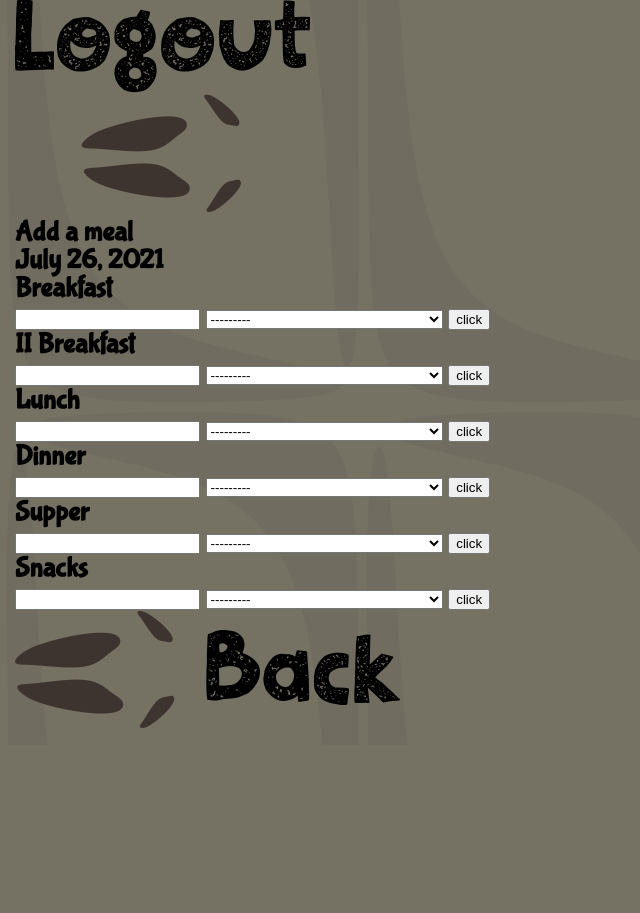
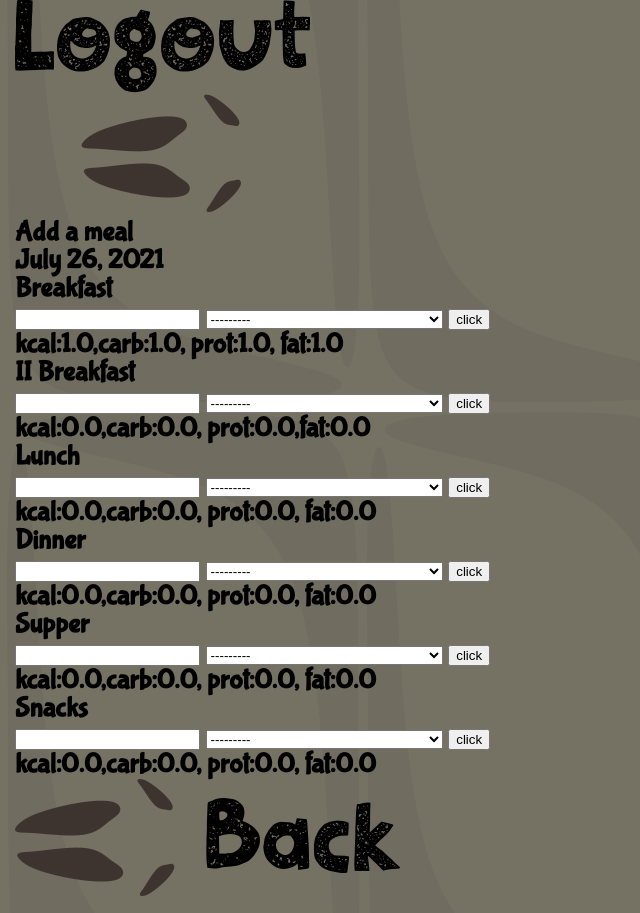
Before and after one commit to Mairon88/WildCalo, a Django app: page /meals/ in a window 1280 px wide. Shown: the part 229-1142 px from the top of the page, without its empty margins (0-640 px from the left). Before the commit the page ends 957 px from the top, so only its background shows below. Run offline with Django 3.2, Linux system fonts and the light colour scheme; a user stored in the database is signed in; tables that the repository leaves empty hold one stand-in row (values such as "Sample post"); some web fonts are replaced.

Commit message:
summing meal calories

```diff
--- a/wildcalo/calccalo/admin.py
+++ b/wildcalo/calccalo/admin.py
@@ -4,13 +4,13 @@ from .models import Profile, Meals, Products, MealsProducts, UserProducts
 
 @admin.register(Profile)
 class ProfileAdmin(admin.ModelAdmin):
-    list_display = ('user', 'gender', 'age', 'weight', 'height', 'physical_activity', 'new_weight', 'time')
+    list_display = ('user', 'gender', 'age', 'weight', 'height', 'physical_activity', 'new_weight', 'time', 'kcal', 'carb', 'prot', 'fat')
     list_filter = ('gender', 'physical_activity', 'time')
 
 
 @admin.register(Meals)
 class MealsAdmin(admin.ModelAdmin):
-    list_display = ('person', 'name', 'kcal', 'prot', 'carb', 'fat')
+    list_display = ('person', 'name', 'kcal', 'carb', 'prot', 'fat')
 
 @admin.register(Products)
 class MealsProductsAdmin(admin.ModelAdmin):
--- a/wildcalo/calccalo/models.py
+++ b/wildcalo/calccalo/models.py
@@ -42,10 +42,10 @@ class Profile(models.Model):
     deficit = models.IntegerField(null=True, blank=True)
     daily_calory_limit = models.IntegerField(null=True, blank=True, default=0)
 
-    kcal = models.IntegerField(null=True, blank=True)
-    prot = models.IntegerField(null=True, blank=True)
-    carb = models.IntegerField(null=True, blank=True)
-    fat = models.IntegerField(null=True, blank=True)
+    kcal = models.IntegerField(null=True, blank=True, default=0)
+    prot = models.IntegerField(null=True, blank=True, default=0)
+    carb = models.IntegerField(null=True, blank=True, default=0)
+    fat = models.IntegerField(null=True, blank=True, default=0)
     limit_kcal = models.IntegerField(null=True, blank=True)
     limit_prot = models.IntegerField(null=True, blank=True)
     limit_carb = models.IntegerField(null=True, blank=True)
--- a/wildcalo/calccalo/templates/account/meals.html
+++ b/wildcalo/calccalo/templates/account/meals.html
@@ -12,6 +12,7 @@
                 {{ breakfast_form.productb }}
                 {% csrf_token %}
                 <input type="submit" value="click">
+                <p>kcal:{{breakfast_kcal}},carb:{{breakfast_carb}}, prot:{{breakfast_prot}}, fat:{{breakfast_fat}}</p>
             </form>
             <p>II Breakfast</p>
             <form action="." method="get">
@@ -19,6 +20,7 @@
                 {{ breakfast2_form.productb2 }}
                 {% csrf_token %}
                 <input type="submit" value="click">
+                <p>kcal:{{breakfast_2_kcal}},carb:{{breakfast_2_carb}}, prot:{{breakfast_2_prot}},fat:{{breakfast_2_fat}}</p>
             </form>
             <p>Lunch</p>
             <form action="." method="get">
@@ -26,6 +28,7 @@
                 {{ lunch_form.productl }}
                 {% csrf_token %}
                 <input type="submit" value="click">
+                <p>kcal:{{lunch_kcal}},carb:{{lunch_carb}}, prot:{{lunch_prot}}, fat:{{lunch_fat}}</p>
             </form>
             <p>Dinner</p>
             <form action="." method="get">
@@ -33,6 +36,7 @@
                 {{ dinner_form.productd }}
                 {% csrf_token %}
                 <input type="submit" value="click">
+                <p>kcal:{{dinner_kcal}},carb:{{dinner_carb}}, prot:{{dinner_prot}}, fat:{{dinner_fat}}</p>
             </form>
             <p>Supper</p>
             <form action="." method="get">
@@ -40,6 +44,7 @@
                 {{ supper_form.productsu }}
                 {% csrf_token %}
                 <input type="submit" value="click">
+                <p>kcal:{{supper_kcal}},carb:{{supper_carb}}, prot:{{supper_prot}}, fat:{{supper_fat}}</p>
             </form>
             <p>Snacks</p>
             <form action="." method="get">
@@ -47,6 +52,7 @@
                 {{ snacks_form.productsn }}
                 {% csrf_token %}
                 <input type="submit" value="click">
+                <p>kcal:{{snacks_kcal}},carb:{{snacks_carb}}, prot:{{snacks_prot}}, fat:{{snacks_fat}}</p>
             </form>
         {% endif %}
         <div class="back_save">
--- a/wildcalo/calccalo/views.py
+++ b/wildcalo/calccalo/views.py
@@ -22,6 +22,22 @@ def dashboard(request):
 
     days = request.user.profile.time
 
+    profile = request.user.profile
+
+    profile.kcal = 0
+    profile.prot = 0
+    profile.carb = 0
+    profile.fat = 0
+    profile.save()
+
+    for i in Meals.objects.filter(person=profile.id):
+        profile.kcal += i.kcal
+        profile.prot += i.prot
+        profile.carb += i.carb
+        profile.fat += i.fat
+        profile.save()
+
+
     return render(request,
                   'account/dashboard.html',
                   {'section': 'dashboard',
@@ -30,6 +46,11 @@ def dashboard(request):
                    'limit_prot': request.user.profile.limit_prot,
                    'limit_fat': request.user.profile.limit_fat,
                    'daily_calory_limit':request.user.profile.daily_calory_limit,
+                   'kcal': profile.kcal,
+                   'prot': profile.prot,
+                   'carb': profile.carb,
+                   'fat': profile.fat,
+
                    })
 
 def register(request):
@@ -114,20 +135,23 @@ def meals(request):
              (lunch_form, 'lunch','weightl', 'productl'), (dinner_form, 'dinner','weightd', 'productd'),
              (supper_form,'supper','weightsu', 'productsu'), (snacks_form, 'snacks','weightsn', 'productsn')]
 
+
+
+
     for form in forms: # this loop allows to shorten code
         if form[0].is_valid():
             weight = int(request.GET[form[2]])
             product_id = request.GET[form[3]]
             obj = Products.objects.get(pk=product_id)
             meal_id = Meals.objects.get(person=profile, name=form[1])
-            print(meal_id)
+
             weight_to_add = weight
             product_name_to_add = obj.name
-            kcal_to_add = round((weight / 100)*obj.kcal,1)
+            kcal_to_add = round((weight / 100) * obj.kcal,1)
             prot_to_add = round((weight / 100) * obj.prot, 1)
             carb_to_add = round((weight / 100) * obj.carb, 1)
             fat_to_add = round((weight / 100) * obj.fat, 1)
-            print(f"Dodam wartosci odzywcze do {meal_id}")
+
             meal_id.kcal +=  kcal_to_add
             meal_id.prot += prot_to_add
             meal_id.carb += carb_to_add
@@ -135,23 +159,60 @@ def meals(request):
             meal_id.save()
 
 
-            # MealsProducts.objects.create(weight=weight_to_add, name=product_name_to_add, kcal=kcal_to_add,
-            #                              prot=prot_to_add, carb=carb_to_add, fat=fat_to_add,
-            #                              meal_id=meal_id.id)
 
+            # dodać do konkretnego posilku ale i do ogolnego kcal uzytkownika
+            # suma kalorii itd zawsze powinna byc obliczana w czasie rzecyzwistym
+            # ze wszystkich posiklow. Bo jak trzeba bedzie cos usunac to wtedy wystarycz usunac produkt i juz
+            # nie mozna zapisywac wyniku do... bo pozniej ciezko bedzie to po
+
+            MealsProducts.objects.create(weight=weight_to_add, name=product_name_to_add, kcal=kcal_to_add,
+                                         prot=prot_to_add, carb=carb_to_add, fat=fat_to_add, meal_id=meal_id.id)
 
             return HttpResponseRedirect(request.path_info)
 
-    #
-    # if breakfast_form.is_valid():
-    #     weight = int(request.GET['weight'])
-    #     product_id = request.GET['product']
-    #     obj = Products.objects.get(pk=product_id)
-    #     print(weight, obj)
-    #     product_to_save = [weight, obj.name, round((weight/100)*obj.kcal,1), round((weight/100)*obj.prot,1),
-    #                        round((weight/100)*obj.carb,1), round((weight/100)*obj.fat,1)]
-    #     MealsProducts.objects.create(weight=1000.0,name='Sraka', kcal=233.0, prot=233.0, carb=233.0, fat=233.0, meal_id=2)
-    #     return HttpResponseRedirect(request.path_info)
+    for meal in Meals.objects.filter(person=profile):
+        meal.kcal = 0
+        meal.carb = 0
+        meal.prot = 0
+        meal.fat = 0
+        meal.save()
+        for product in MealsProducts.objects.filter(meal=meal):
+            meal.kcal += product.kcal
+            meal.carb += product.carb
+            meal.prot += product.prot
+            meal.fat += product.fat
+            meal.save()
+
+    breakfast_kcal = Meals.objects.get(person=profile, name='breakfast').kcal
+    breakfast_carb = Meals.objects.get(person=profile, name='breakfast').carb
+    breakfast_prot = Meals.objects.get(person=profile, name='breakfast').prot
+    breakfast_fat = Meals.objects.get(person=profile, name='breakfast').fat
+
+    breakfast_2_kcal = Meals.objects.get(person=profile, name='breakfast_2').kcal
+    breakfast_2_carb = Meals.objects.get(person=profile, name='breakfast_2').carb
+    breakfast_2_prot = Meals.objects.get(person=profile, name='breakfast_2').prot
+    breakfast_2_fat = Meals.objects.get(person=profile, name='breakfast_2').fat
+
+    dinner_kcal = Meals.objects.get(person=profile, name='dinner').kcal
+    dinner_carb = Meals.objects.get(person=profile, name='dinner').carb
+    dinner_prot = Meals.objects.get(person=profile, name='dinner').prot
+    dinner_fat = Meals.objects.get(person=profile, name='dinner').fat
+
+    lunch_kcal = Meals.objects.get(person=profile, name='lunch').kcal
+    lunch_carb = Meals.objects.get(person=profile, name='lunch').carb
+    lunch_prot = Meals.objects.get(person=profile, name='lunch').prot
+    lunch_fat = Meals.objects.get(person=profile, name='lunch').fat
+
+    supper_kcal = Meals.objects.get(person=profile, name='supper').kcal
+    supper_carb = Meals.objects.get(person=profile, name='supper').carb
+    supper_prot = Meals.objects.get(person=profile, name='supper').prot
+    supper_fat = Meals.objects.get(person=profile, name='supper').fat
+
+    snacks_kcal = Meals.objects.get(person=profile, name='snacks').kcal
+    snacks_carb = Meals.objects.get(person=profile, name='snacks').carb
+    snacks_prot = Meals.objects.get(person=profile, name='snacks').prot
+    snacks_fat = Meals.objects.get(person=profile, name='snacks').fat
+
     return render(request,
                   'account/meals.html',
                   {'products':products,
@@ -161,5 +222,30 @@ def meals(request):
                    'lunch_form': lunch_form,
                    'dinner_form': dinner_form,
                    'supper_form': supper_form,
-                   'snacks_form': snacks_form}
+                   'snacks_form': snacks_form,
+                   'breakfast_kcal':breakfast_kcal,
+                   'breakfast_carb': breakfast_carb,
+                   'breakfast_prot': breakfast_prot,
+                   'breakfast_fat': breakfast_fat,
+                   'breakfast_2_kcal': breakfast_2_kcal,
+                   'breakfast_2_carb': breakfast_2_carb,
+                   'breakfast_2_prot': breakfast_2_prot,
+                   'breakfast_2_fat': breakfast_2_fat,
+                   'dinner_kcal':dinner_kcal,
+                   'dinner_carb':dinner_carb,
+                   'dinner_prot':dinner_prot,
+                   'dinner_fat':dinner_fat,
+                   'lunch_kcal': lunch_kcal,
+                   'lunch_carb': lunch_carb,
+                   'lunch_prot': lunch_prot,
+                   'lunch_fat': lunch_fat,
+                   'supper_kcal': supper_kcal,
+                   'supper_carb': supper_carb,
+                   'supper_prot': supper_prot,
+                   'supper_fat': supper_fat,
+                   'snacks_kcal': snacks_kcal,
+                   'snacks_carb': snacks_carb,
+                   'snacks_prot': snacks_prot,
+                   'snacks_fat': snacks_fat,
+                   }
                   )
```
Also changed, not shown: wildcalo/calccalo/templates/account/dashboard.html (+5 -5 lines).
